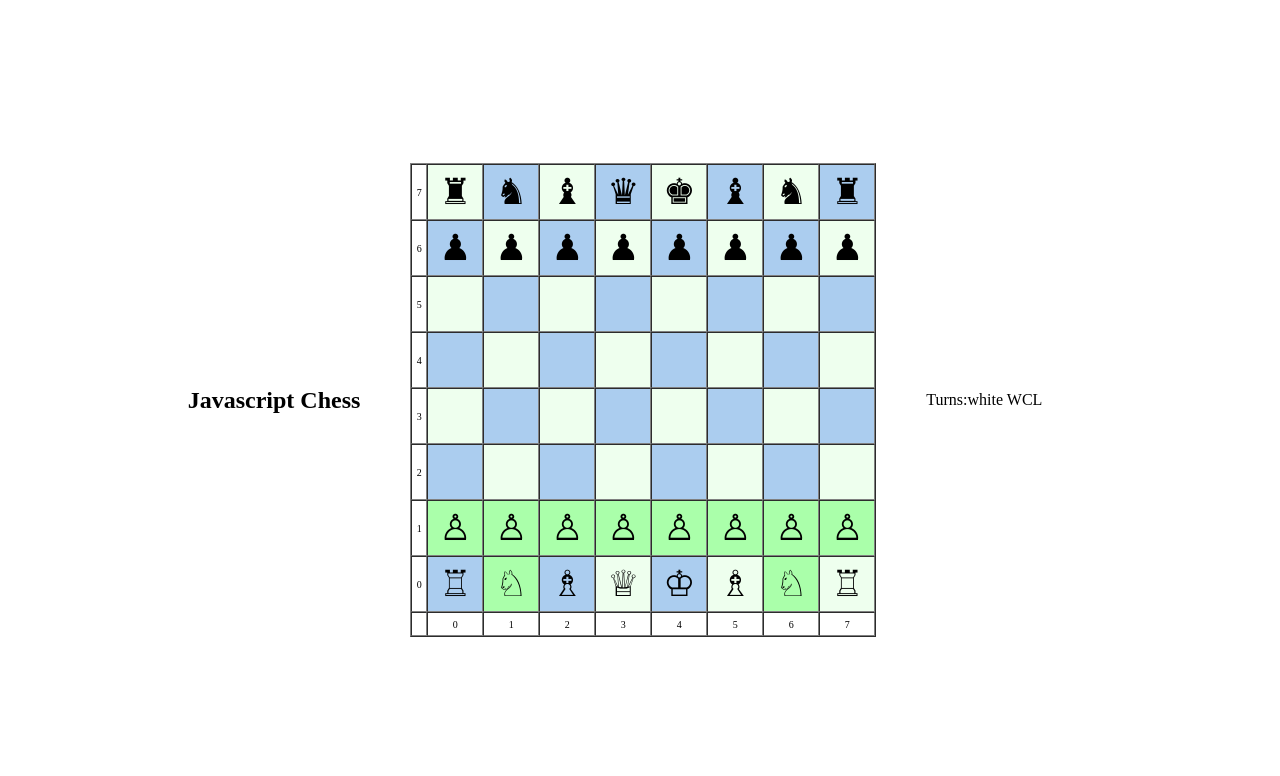
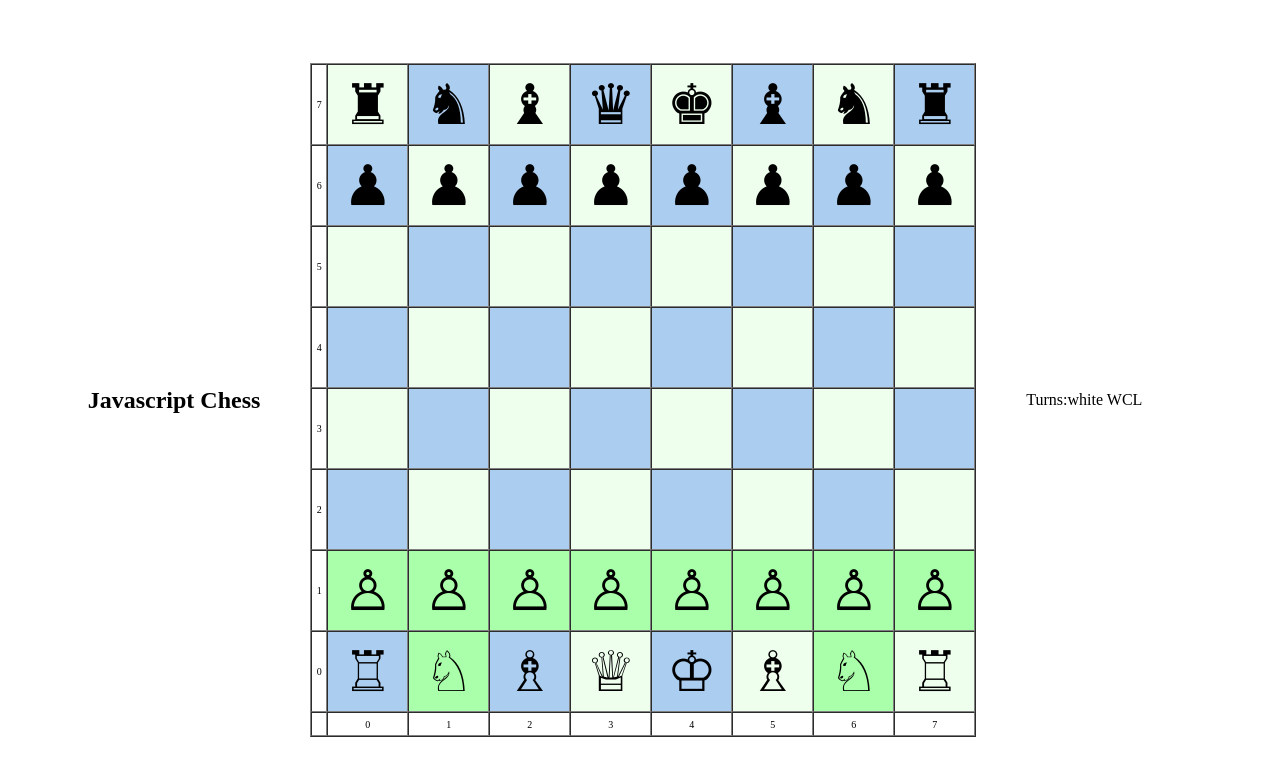
Before and after one commit to liber1988/chess, a plain HTML site: page index.html in a window 1280 px wide. Drawn offline with Linux system fonts and the light colour scheme.

Commit message:
fixing the size of the board

```diff
--- a/index.html
+++ b/index.html
@@ -485,9 +485,9 @@
             else color = inf[x][y] == "1" ? "#aaffaa" : "#ffaaaa";
 
             html +=
-              `<td style="height: 50px; width: 50px; background-color:` +
+              `<td style="height: 75px; width: 75px; background-color:` +
               color +
-              `;text-align:center; font-size: 36px; "` +
+              `;text-align:center; font-size: 56px; "` +
               `onclick= click_box(` +
               x +
               `,` +
```
